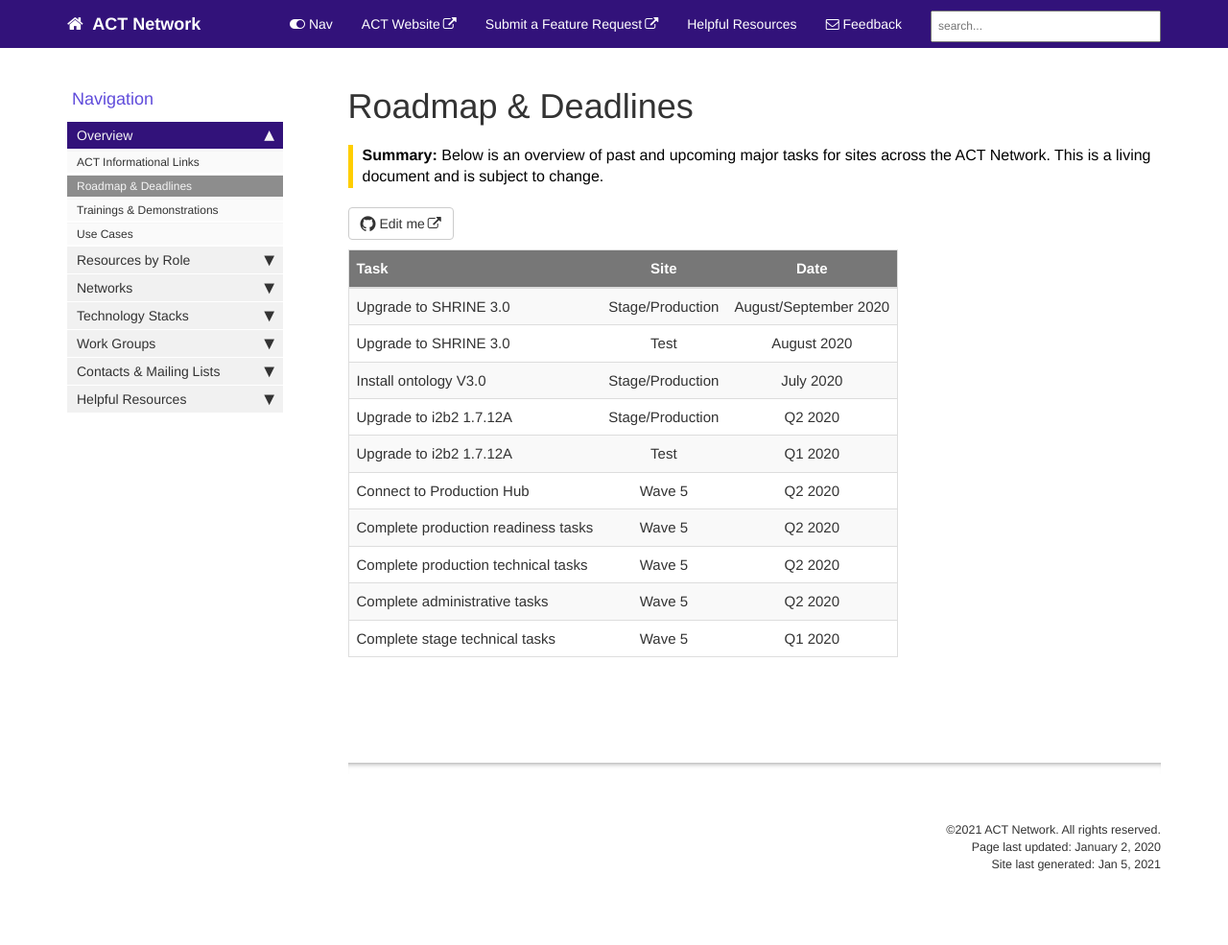
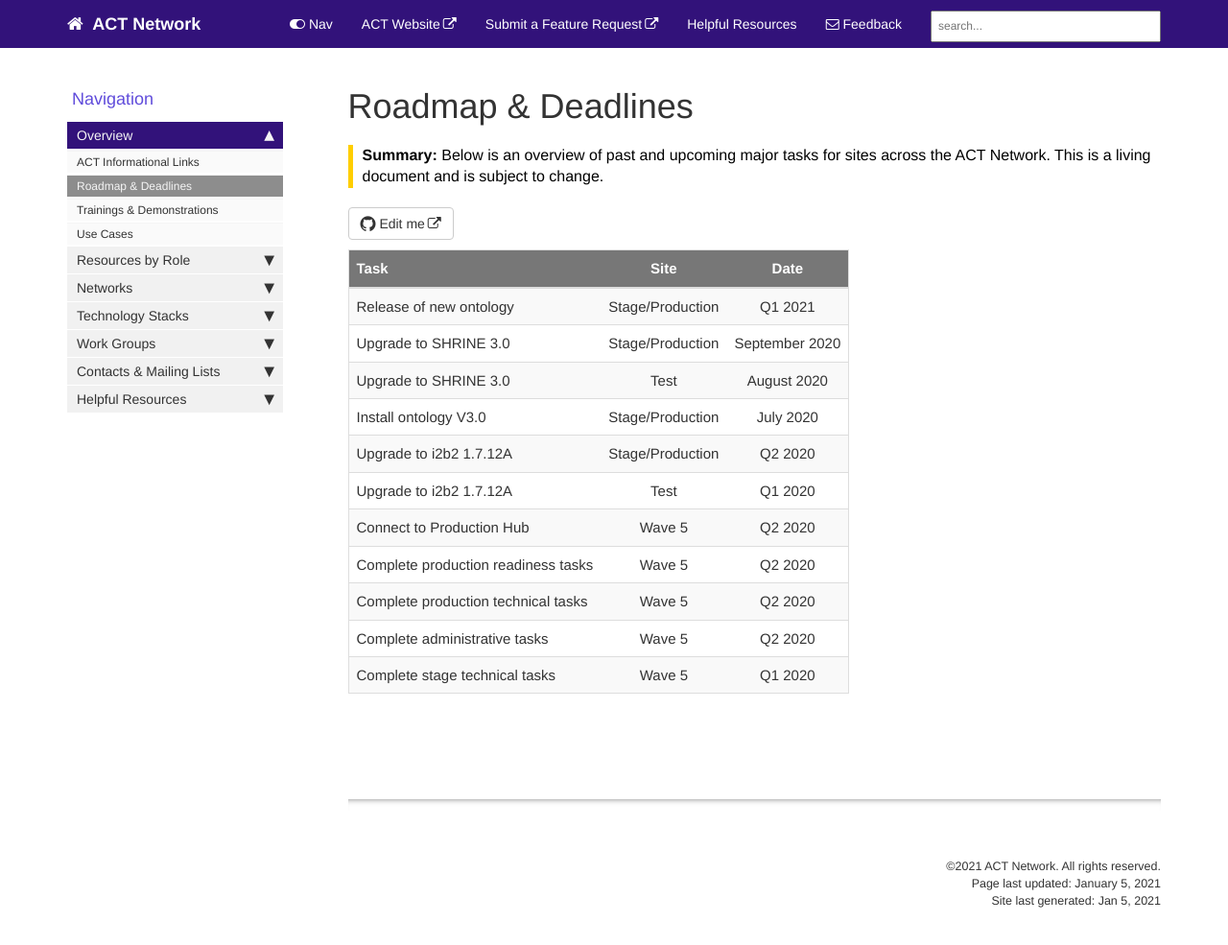
Before and after one commit to dbmi-pitt/ACT-Network, a Jekyll site: the page built from pages/mydoc/roadmap.md, in a window 1280 px wide and 1009 px high. Shown: the top 985 px of the window at 96% size. Built offline with Jekyll 4.4.1, drawn with Linux system fonts in a browser that asks for light colours; comment, search, counter and statistics services are not loaded.

Commit message:
Update roadmap.md

```diff
--- a/pages/mydoc/roadmap.md
+++ b/pages/mydoc/roadmap.md
@@ -1,7 +1,7 @@
 ---
 title: Roadmap & Deadlines
 keywords: roadmap, deadlines, tasks
-last_updated: January 2, 2020
+last_updated: January 5, 2021
 summary: "Below is an overview of past and upcoming major tasks for sites across the ACT Network. This is a living document and is subject to change."
 sidebar: mydoc_sidebar
 permalink: roadmap.html
@@ -10,7 +10,8 @@
 
 | Task          | Site          | Date  |
 | ------------- |:-------------:| :-----:|
-| Upgrade to SHRINE 3.0    | Stage/Production | August/September 2020 |
+| Release of new ontology    | Stage/Production | Q1 2021 |
+| Upgrade to SHRINE 3.0    | Stage/Production | September 2020 |
 | Upgrade to SHRINE 3.0  | Test | August 2020 |
 | Install ontology V3.0    | Stage/Production | July 2020 |
 | Upgrade to i2b2 1.7.12A    | Stage/Production | Q2 2020 |
```
